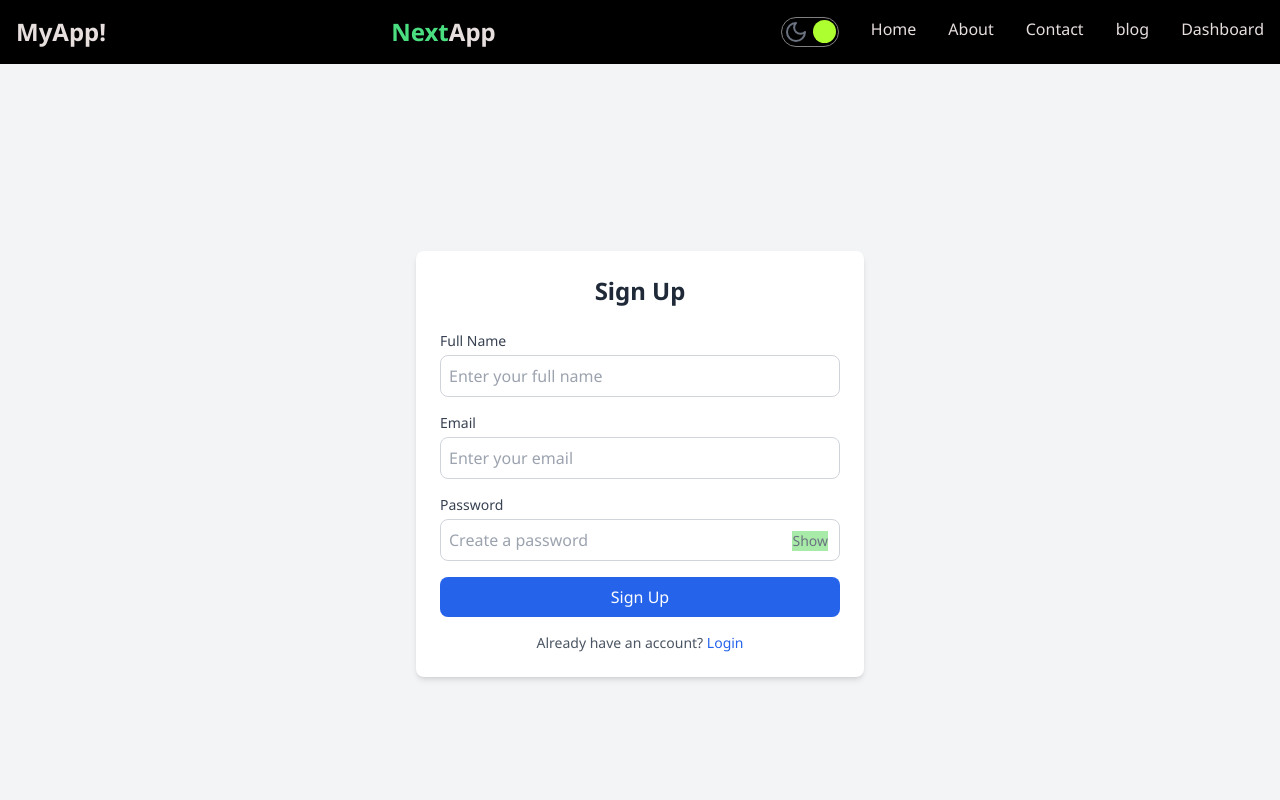
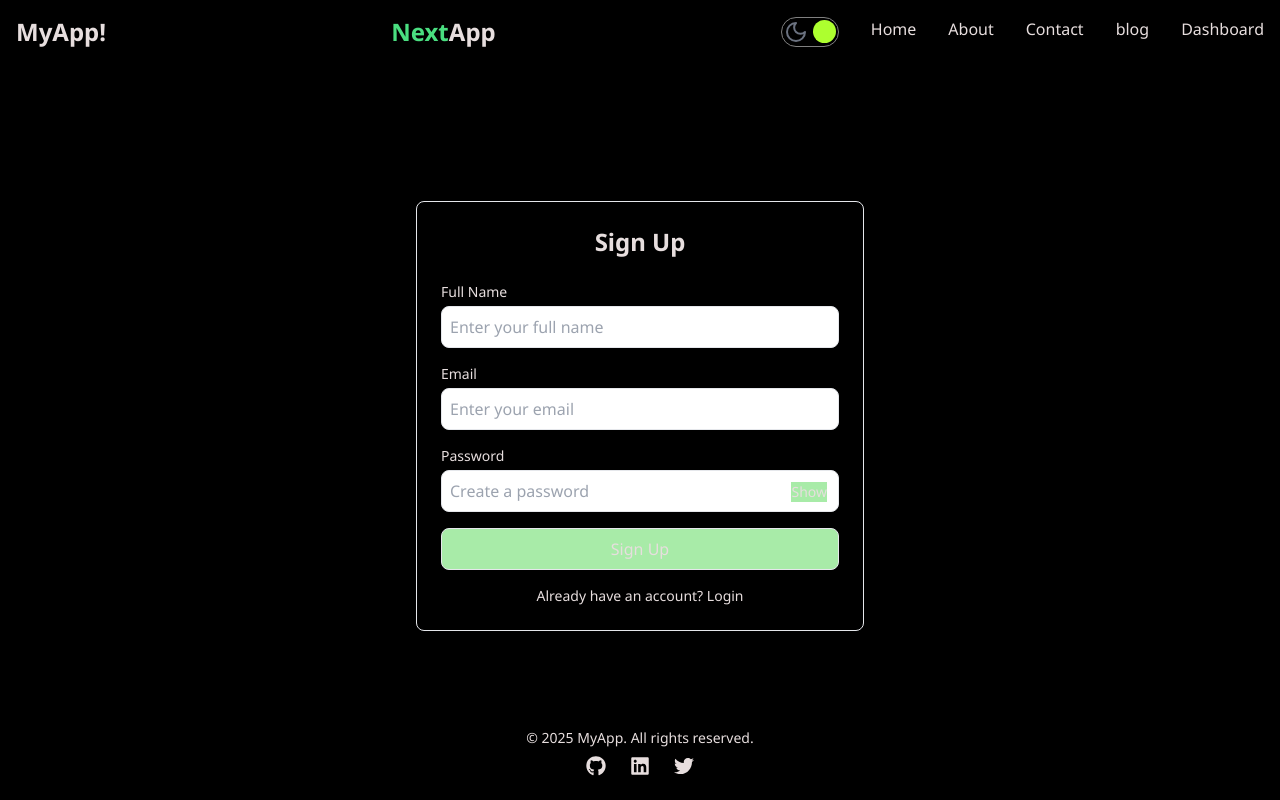
Before and after one commit to mudasser131/nextblogapp, a Next.js app: page /dashboard/register in a window 1280 px wide. Shown: the top 800 px of the page. Built offline with nearby package versions, Linux system fonts and the light colour scheme.

Commit message:
updated the styling

```diff
--- a/src/app/dashboard/login/page.jsx
+++ b/src/app/dashboard/login/page.jsx
@@ -1,23 +1,21 @@
-"use client"
+"use client";
 import React, { useState } from "react";
 
 const Login = () => {
   const [showPassword, setShowPassword] = useState(false);
 
   return (
-    <div className="flex min-h-screen items-center justify-center bg-gray-100 px-4">
-      <div className="w-full max-w-md bg-white p-6 rounded-lg shadow-md">
-        <h2 className="text-2xl font-bold text-center text-gray-800">Login</h2>
+    <div className="flex min-h-[80vh] items-center justify-center px-4 pt-16">
+      <div className="w-full max-w-md p-6 rounded-lg shadow-md border">
+        <h2 className="text-2xl font-bold text-center">Login</h2>
 
         <form className="mt-6 space-y-4">
           {/* Email Field */}
           <div>
-            <label className="block text-sm font-medium text-gray-700">
-              Email
-            </label>
+            <label className="block text-sm font-medium">Email</label>
             <input
               type="email"
-              className="w-full mt-1 p-2 border border-gray-300 rounded-lg focus:ring-2 focus:ring-blue-500 focus:outline-none"
+              className="w-full mt-1 p-2 border rounded-lg focus:ring-2 focus:outline-none"
               placeholder="Enter your email"
               required
             />
@@ -25,19 +23,17 @@ const Login = () => {
 
           {/* Password Field */}
           <div className="relative">
-            <label className="block text-sm font-medium text-gray-700">
-              Password
-            </label>
+            <label className="block text-sm font-medium">Password</label>
             <input
               type={showPassword ? "text" : "password"}
-              className="w-full mt-1 p-2 border border-gray-300 rounded-lg focus:ring-2 focus:ring-blue-500 focus:outline-none"
+              className="w-full mt-1 p-2 border rounded-lg focus:ring-2 focus:outline-none"
               placeholder="Enter your password"
               required
             />
             {/* Show/Hide Password Button */}
             <button
               type="button"
-              className="absolute right-3 top-9 text-gray-500 text-sm"
+              className="absolute right-3 top-9 text-sm"
               onClick={() => setShowPassword(!showPassword)}
             >
               {showPassword ? "Hide" : "Show"}
@@ -47,16 +43,16 @@ const Login = () => {
           {/* Login Button */}
           <button
             type="submit"
-            className="w-full bg-blue-600 text-white font-medium p-2 rounded-lg hover:bg-blue-700 transition duration-200"
+            className="w-full p-2 rounded-lg border"
           >
             Sign In
           </button>
         </form>
 
         {/* Signup Link */}
-        <p className="mt-4 text-center text-sm text-gray-600">
+        <p className="mt-4 text-center text-sm">
           Don't have an account?{" "}
-          <a href="/signup" className="text-blue-600 hover:underline">
+          <a href="/signup" className="hover:underline">
             Sign up
           </a>
         </p>
--- a/src/app/dashboard/register/page.jsx
+++ b/src/app/dashboard/register/page.jsx
@@ -1,20 +1,21 @@
+"use client";
 import React, { useState } from "react";
 
 const Register = () => {
   const [showPassword, setShowPassword] = useState(false);
 
   return (
-    <div className="flex min-h-screen items-center justify-center bg-gray-100 px-4">
-      <div className="w-full max-w-md bg-white p-6 rounded-lg shadow-md">
-        <h2 className="text-2xl font-bold text-center text-gray-800">Sign Up</h2>
+    <div className="flex min-h-[80vh] items-center justify-center px-4 pt-16">
+      <div className="w-full max-w-md p-6 rounded-lg shadow-md border">
+        <h2 className="text-2xl font-bold text-center">Sign Up</h2>
 
         <form className="mt-6 space-y-4">
           {/* Name Field */}
           <div>
-            <label className="block text-sm font-medium text-gray-700">Full Name</label>
+            <label className="block text-sm font-medium">Full Name</label>
             <input
               type="text"
-              className="w-full mt-1 p-2 border border-gray-300 rounded-lg focus:ring-2 focus:ring-blue-500 focus:outline-none"
+              className="w-full mt-1 p-2 border rounded-lg focus:ring-2 focus:outline-none"
               placeholder="Enter your full name"
               required
             />
@@ -22,10 +23,10 @@ const Register = () => {
 
           {/* Email Field */}
           <div>
-            <label className="block text-sm font-medium text-gray-700">Email</label>
+            <label className="block text-sm font-medium">Email</label>
             <input
               type="email"
-              className="w-full mt-1 p-2 border border-gray-300 rounded-lg focus:ring-2 focus:ring-blue-500 focus:outline-none"
+              className="w-full mt-1 p-2 border rounded-lg focus:ring-2 focus:outline-none"
               placeholder="Enter your email"
               required
             />
@@ -33,17 +34,17 @@ const Register = () => {
 
           {/* Password Field */}
           <div className="relative">
-            <label className="block text-sm font-medium text-gray-700">Password</label>
+            <label className="block text-sm font-medium">Password</label>
             <input
               type={showPassword ? "text" : "password"}
-              className="w-full mt-1 p-2 border border-gray-300 rounded-lg focus:ring-2 focus:ring-blue-500 focus:outline-none"
+              className="w-full mt-1 p-2 border rounded-lg focus:ring-2 focus:outline-none"
               placeholder="Create a password"
               required
             />
             {/* Show/Hide Password Button */}
             <button
               type="button"
-              className="absolute right-3 top-9 text-gray-500 text-sm"
+              className="absolute right-3 top-9 text-sm"
               onClick={() => setShowPassword(!showPassword)}
             >
               {showPassword ? "Hide" : "Show"}
@@ -51,20 +52,15 @@ const Register = () => {
           </div>
 
           {/* Register Button */}
-          <button
-            type="submit"
-            className="w-full bg-blue-600 text-white font-medium p-2 rounded-lg hover:bg-blue-700 transition duration-200"
-          >
+          <button type="submit" className="w-full p-2 rounded-lg border">
             Sign Up
           </button>
         </form>
 
         {/* Login Link */}
-        <p className="mt-4 text-center text-sm text-gray-600">
+        <p className="mt-4 text-center text-sm">
           Already have an account?{" "}
-          <a href="/login" className="text-blue-600 hover:underline">
-            Login
-          </a>
+          <a href="/login" className="hover:underline">Login</a>
         </p>
       </div>
     </div>
```
